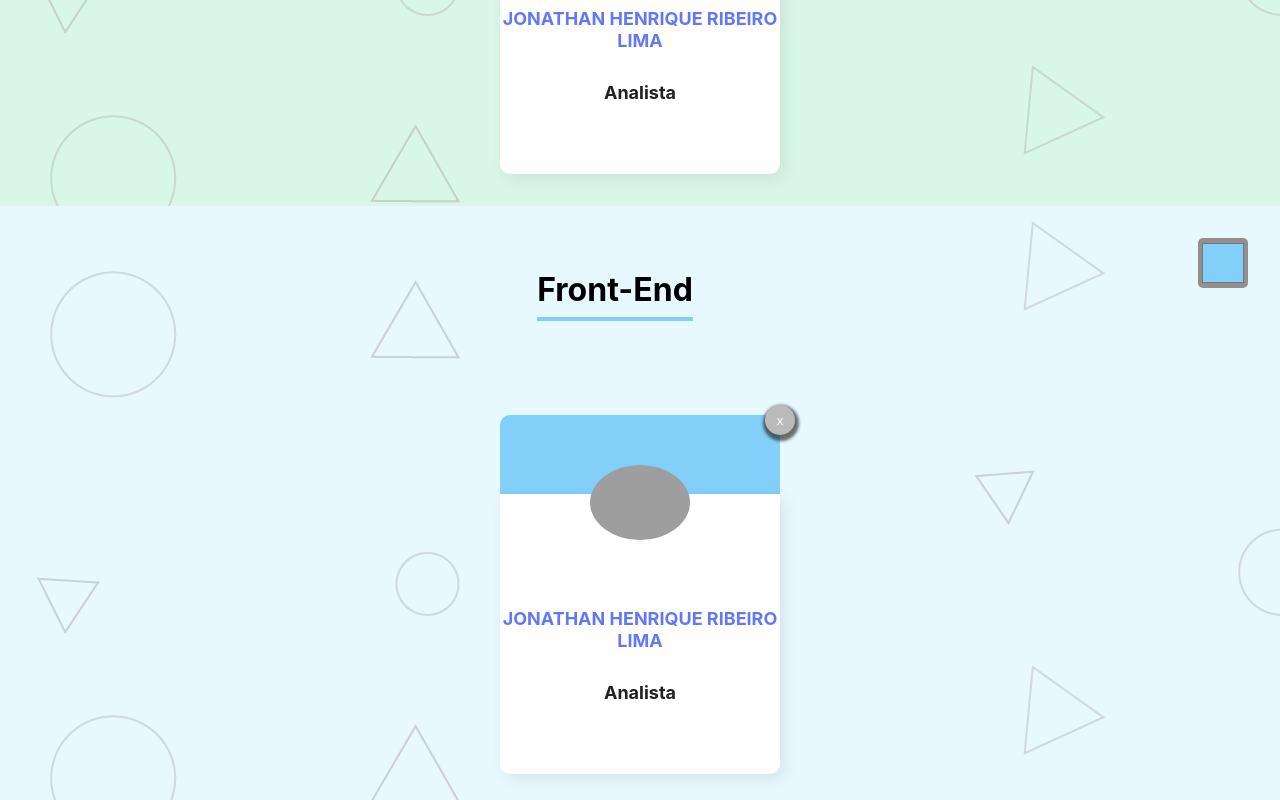
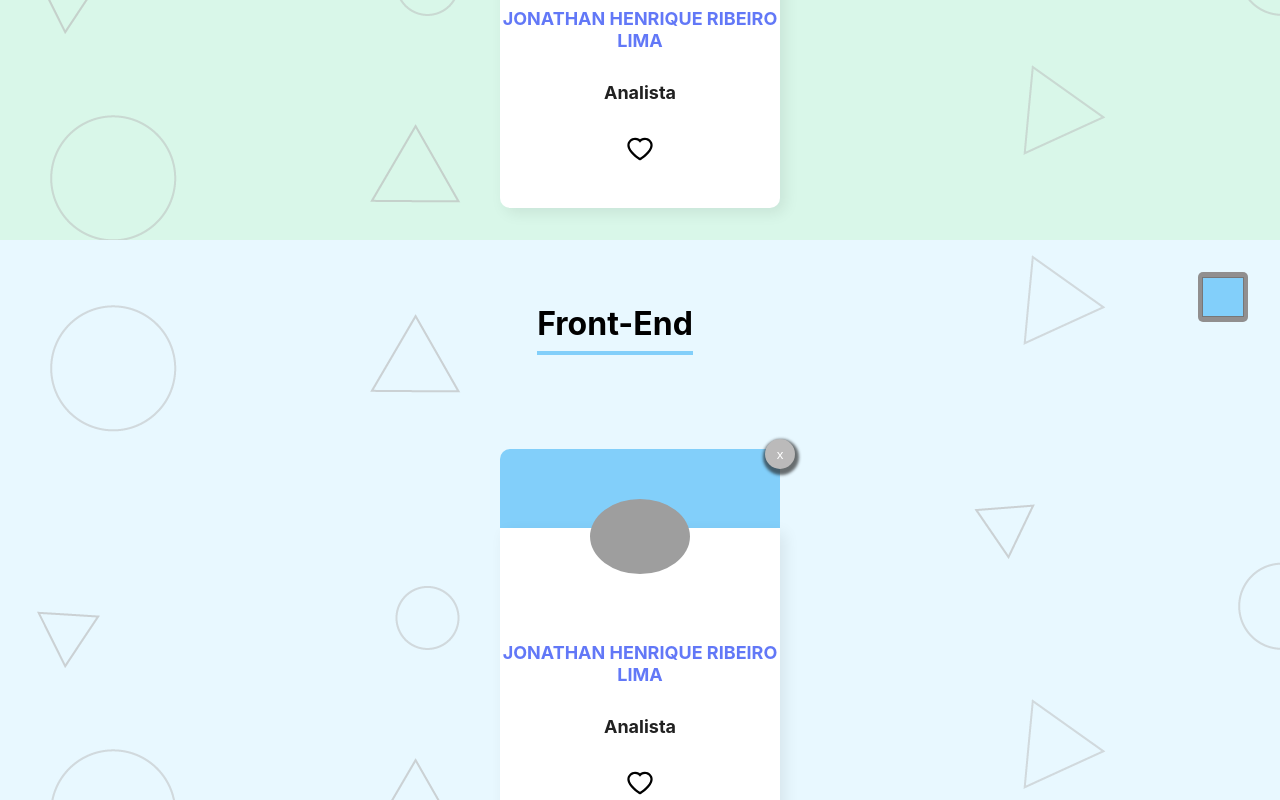
Before and after one commit to HenrithanN/organo-react, a React (Create React App) app: page / in a window 1280 px wide. Shown: the part 1900-2700 px from the top of the page. Built offline with nearby package versions, Linux system fonts and the light colour scheme; grey boxes are pictures that could not be loaded; the HTML template or start-up script is replaced by a standard one.

Commit message:
<feat> Criando funcionalidade para favoritar card

```diff
--- a/package.json
+++ b/package.json
@@ -8,6 +8,7 @@
     "@testing-library/user-event": "^13.5.0",
     "react": "^18.2.0",
     "react-dom": "^18.2.0",
+    "react-icons": "^5.0.1",
     "react-scripts": "5.0.1",
     "uuid": "^9.0.1",
     "web-vitals": "^2.1.4"
--- a/src/App.js
+++ b/src/App.js
@@ -18,13 +18,13 @@ function App() {
   ]);
 
   const [ usuariosValue, setUsuarios ] = useState([
-      { idUsuario: uuidv4(), nomeValue: 'JONATHAN HENRIQUE RIBEIRO LIMA', cargoValue: 'Analista', imagemValue: 'henrithanN', timeValue: arrayTimes[0].idTime},
-      { idUsuario: uuidv4(), nomeValue: 'JONATHAN HENRIQUE RIBEIRO LIMA', cargoValue: 'Analista', imagemValue: 'henrithanN', timeValue: arrayTimes[1].idTime},
-      { idUsuario: uuidv4(), nomeValue: 'JONATHAN HENRIQUE RIBEIRO LIMA', cargoValue: 'Analista', imagemValue: 'henrithanN', timeValue: arrayTimes[2].idTime},
-      { idUsuario: uuidv4(), nomeValue: 'JONATHAN HENRIQUE RIBEIRO LIMA', cargoValue: 'Analista', imagemValue: 'henrithanN', timeValue: arrayTimes[3].idTime},
-      { idUsuario: uuidv4(), nomeValue: 'JONATHAN HENRIQUE RIBEIRO LIMA', cargoValue: 'Analista', imagemValue: 'henrithanN', timeValue: arrayTimes[4].idTime},
-      { idUsuario: uuidv4(), nomeValue: 'JONATHAN HENRIQUE RIBEIRO LIMA', cargoValue: 'Analista', imagemValue: 'henrithanN', timeValue: arrayTimes[5].idTime},
-      { idUsuario: uuidv4(), nomeValue: 'JONATHAN HENRIQUE RIBEIRO LIMA', cargoValue: 'Analista', imagemValue: 'henrithanN', timeValue: arrayTimes[6].idTime},
+      { idUsuario: uuidv4(), favorito:false, nomeValue: 'JONATHAN HENRIQUE RIBEIRO LIMA', cargoValue: 'Analista', imagemValue: 'henrithanN', timeValue: arrayTimes[0].idTime},
+      { idUsuario: uuidv4(), favorito:false, nomeValue: 'JONATHAN HENRIQUE RIBEIRO LIMA', cargoValue: 'Analista', imagemValue: 'henrithanN', timeValue: arrayTimes[1].idTime},
+      { idUsuario: uuidv4(), favorito:false, nomeValue: 'JONATHAN HENRIQUE RIBEIRO LIMA', cargoValue: 'Analista', imagemValue: 'henrithanN', timeValue: arrayTimes[2].idTime},
+      { idUsuario: uuidv4(), favorito:false, nomeValue: 'JONATHAN HENRIQUE RIBEIRO LIMA', cargoValue: 'Analista', imagemValue: 'henrithanN', timeValue: arrayTimes[3].idTime},
+      { idUsuario: uuidv4(), favorito:false, nomeValue: 'JONATHAN HENRIQUE RIBEIRO LIMA', cargoValue: 'Analista', imagemValue: 'henrithanN', timeValue: arrayTimes[4].idTime},
+      { idUsuario: uuidv4(), favorito:false, nomeValue: 'JONATHAN HENRIQUE RIBEIRO LIMA', cargoValue: 'Analista', imagemValue: 'henrithanN', timeValue: arrayTimes[5].idTime},
+      { idUsuario: uuidv4(), favorito:false, nomeValue: 'JONATHAN HENRIQUE RIBEIRO LIMA', cargoValue: 'Analista', imagemValue: 'henrithanN', timeValue: arrayTimes[6].idTime},
   ]);
 
 
@@ -50,6 +50,17 @@ function App() {
     setUsuarios(usuariosFiltrados);
   }
 
+  const favoritarCard = (usuarioSelecionado) => {
+    const usuariosModificados = usuariosValue.map((usuario) => {
+      if(usuario.idUsuario === usuarioSelecionado.idUsuario){
+        usuario.favorito = !usuario.favorito;
+      }
+      return usuario;
+    })
+
+    setUsuarios(usuariosModificados);
+  }
+
   return (
     <div>
       <Banner />
@@ -68,6 +79,7 @@ function App() {
           usuarios={usuariosValue.filter(usuario => usuario.timeValue === time.idTime)}
           deletarUsuario={deletarUsuario}
           mudaCorTime={mudarCorTime}
+          favoritarCard={favoritarCard}
           >
         </Time>)
       }
--- a/src/components/CustomCard/CustomCard.css
+++ b/src/components/CustomCard/CustomCard.css
@@ -49,3 +49,7 @@
     height: 30px;
     box-shadow: 1px 3px 3px 3px #212121a5;
 }
+
+.favButton{
+    cursor: pointer;
+}
--- a/src/components/CustomCard/index.jsx
+++ b/src/components/CustomCard/index.jsx
@@ -1,8 +1,19 @@
 import './CustomCard.css';
+import { AiFillHeart, AiOutlineHeart } from 'react-icons/ai';
 
-const CustomCard = ({usuario, corFundo, deleteCard}) => {
-    const { cargoValue, imagemValue, nomeValue } = usuario;
+const CustomCard = ({usuario, corFundo, deleteCard, favoritarCard}) => {
+    const { cargoValue, imagemValue, nomeValue, favorito } = usuario;
     const ulImagem = imagemValue.includes('http') ? imagemValue : `https://github.com/${imagemValue}.png`;
+
+    const favoritar = () => {
+        favoritarCard(usuario);
+    }
+
+    const propsButton = {
+        size: 30,
+        onClick: favoritar,
+        className: 'favButton'
+    }
 
     return (
             <div className='customCard'>
@@ -13,6 +24,13 @@ const CustomCard = ({usuario, corFundo, deleteCard}) => {
                 <div className='rodape'>
                     <h4>{ nomeValue }</h4>
                     <h5>{ cargoValue }</h5>
+                    <div>
+                        {
+                            favorito
+                            ? <AiFillHeart {...propsButton} color='#ff0000'/>
+                            : <AiOutlineHeart {...propsButton}/>
+                        }
+                    </div>
                 </div>
             </div>
     )
--- a/src/components/CustomForm/index.jsx
+++ b/src/components/CustomForm/index.jsx
@@ -10,8 +10,10 @@ const CustomForm = ({cadastrarUsuario, cadastrarTime, arrayTimes}) => {
     const cadastrarNovoUsuario = (event) => {
         event.preventDefault();
         const idUsuario = uuidv4();
+        const favorito = false;
+
         cadastrarUsuario({
-            nomeValue, cargoValue, imagemValue, timeValue, idUsuario
+            nomeValue, cargoValue, imagemValue, timeValue, idUsuario, favorito
         });
 
         limparCamposFormularioUsuario();
--- a/src/components/Time/index.jsx
+++ b/src/components/Time/index.jsx
@@ -1,7 +1,7 @@
 import './Time.css';
 import CustomCard from '../CustomCard'
 
-const Time = ({corPrimaria, corSecundaria, usuarios, nome, deletarUsuario, mudaCorTime, idTime}) => {
+const Time = ({corPrimaria, corSecundaria, usuarios, nome, deletarUsuario, favoritarCard, mudaCorTime, idTime}) => {
 
     const css = { backgroundColor: corSecundaria, backgroundImage: 'url(/imgs/fundo.png)'  }
     const listaUsuarios = usuarios
@@ -11,6 +11,7 @@ const Time = ({corPrimaria, corSecundaria, usuarios, nome, deletarUsuario, mudaC
         const corSelecionada = event.target.value;
         mudaCorTime(corSelecionada, idTime);
     }
+
 
     return (
         mostrarConteudo
@@ -26,6 +27,7 @@ const Time = ({corPrimaria, corSecundaria, usuarios, nome, deletarUsuario, mudaC
                         usuario={usuario}
                         key={index}
                         deleteCard={deletarUsuario}
+                        favoritarCard={favoritarCard}
                 />)}
                 </div>
             </section>
```
Also changed, not shown: 1 other file (tests, documents, lock files or other folders).
